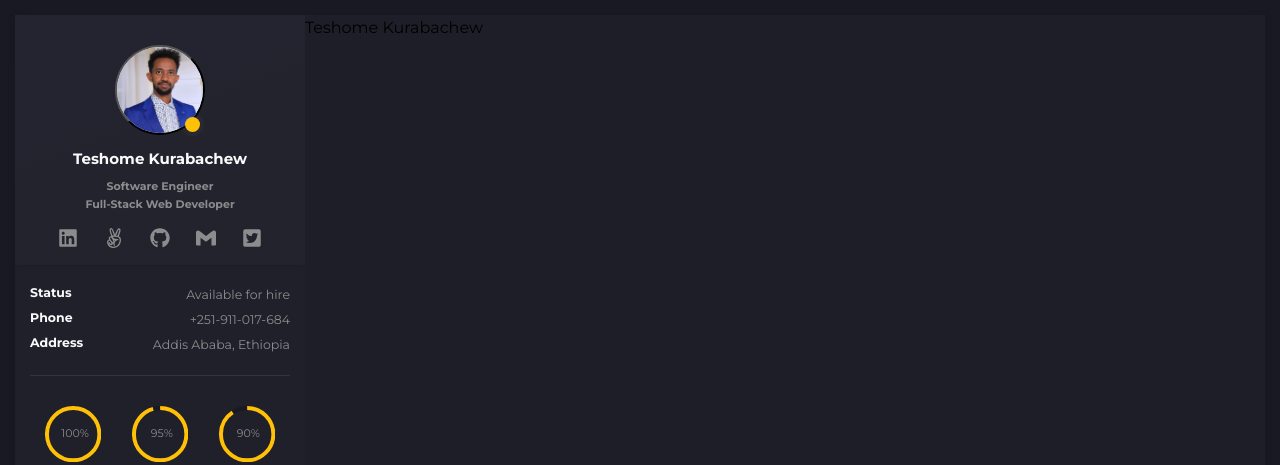
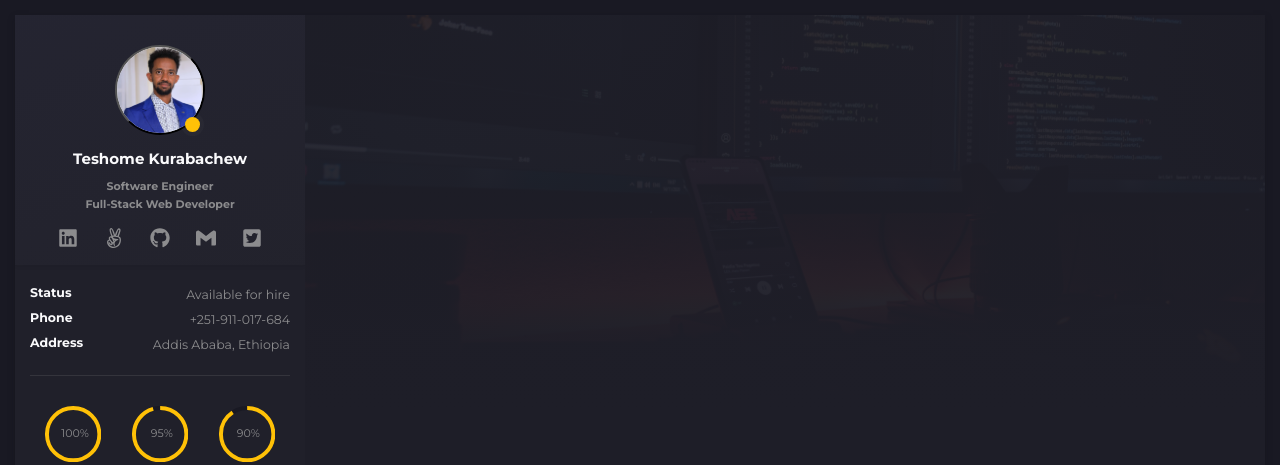
Before and after one commit to TesheMaximillan/Portfolio-V2, a React (Create React App) app: page / in a window 1280 px wide. Shown: the top 465 px of the page. Built offline with nearby package versions, Linux system fonts and the light colour scheme.

Commit message:
Add background to main page

```diff
--- a/src/common/Sidebar.jsx
+++ b/src/common/Sidebar.jsx
@@ -7,7 +7,7 @@ import {
 } from 'react-icons/fa';
 import { SiGmail } from 'react-icons/si';
 import styles from './Sidebar.module.scss';
-import avatar from '../assets/images/Professional Photo (2).jpg';
+import avatar from '../assets/images/professional.jpg';
 
 const Sidebar = ({ sidebarClass }) => {
   const user = useSelector((state) => state.main.user);
--- a/src/components/Main.jsx
+++ b/src/components/Main.jsx
@@ -1,12 +1,13 @@
 import React from 'react';
-import User from './User';
+import UserBg from './UserBg';
 import styles from './Main.module.scss';
 
 const Main = () => {
-  const { mainContainer } = styles;
+  const { mainContainer, mainCurtain } = styles;
   return (
     <div className={mainContainer}>
-      <User />
+      <div className={mainCurtain} />
+      <UserBg />
     </div>
   );
 };
--- a/src/components/Main.module.scss
+++ b/src/components/Main.module.scss
@@ -5,3 +5,15 @@
   overflow-y: scroll;
   transition: all 0.5s ease-in-out;
 }
+
+.mainCurtain {
+  background: rgba(30, 30, 40, 0.88);
+  position: absolute;
+  left: 0;
+  z-index: 9;
+  width: 100%;
+  height: 100%;
+  pointer-events: none;
+  opacity: 0;
+  transition: all 0.5s ease-in-out;
+}
--- a/src/components/User.jsx
+++ /dev/null
@@ -1,19 +0,0 @@
-import React from 'react';
-import { useSelector } from 'react-redux';
-import style from './User.module.scss';
-
-const User = () => {
-  const user = useSelector((state) => state.main.user);
-  const { userContainer } = style;
-  const { name } = user;
-
-  return (
-    <>
-      <div className={userContainer}>
-        {name}
-      </div>
-    </>
-  );
-};
-
-export default User;
--- a/src/components/User.module.scss
+++ b/src/components/User.module.scss
@@ -1,2 +1,15 @@
 .userContainer {
+  background: url(../assets/images/background.jpg);
+  background-position: center;
+  background-size: cover;
+  overflow: hidden;
+  width: 100%;
+  height: 40rem;
+
+  &BgOverlay {
+    position: relative;
+    width: 100%;
+    height: 100%;
+    background-image: linear-gradient(180deg, rgba(30, 30, 40, 0.93) 0%, rgba(30, 30, 40, 0.96) 70%, rgba(30, 30, 40, 0.99) 80%, #1e1e28 100%);
+  }
 }
--- /dev/null
+++ b/src/components/UserBg.jsx
@@ -0,0 +1,19 @@
+import React from 'react';
+// import { useSelector } from 'react-redux';
+import style from './User.module.scss';
+
+const User = () => {
+  // const user = useSelector((state) => state.main.user);
+  const { userContainer, userContainerBgOverlay } = style;
+  // const { name } = user;
+
+  return (
+    <>
+      <div className={userContainer}>
+        <div className={userContainerBgOverlay} />
+      </div>
+    </>
+  );
+};
+
+export default User;
```
Also changed, not shown: src/components/UserTransition.jsx (added, +17 -0 lines), src/components/UserTransition.module.scss (added, +17 -0 lines), src/assets/images/background.jpg (added), src/assets/images/professional.jpg (renamed from src/assets/images/Professional Photo (2).jpg).
